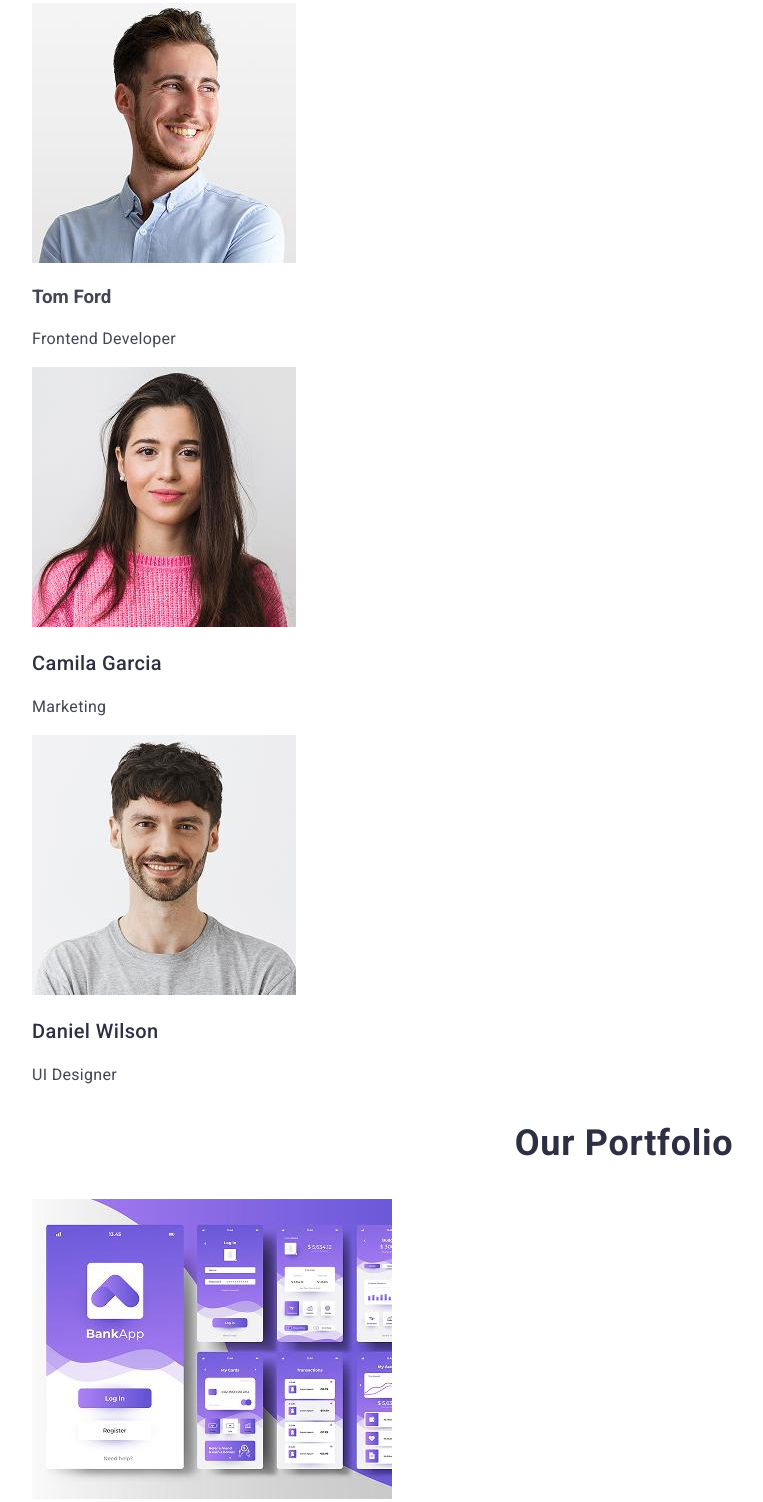
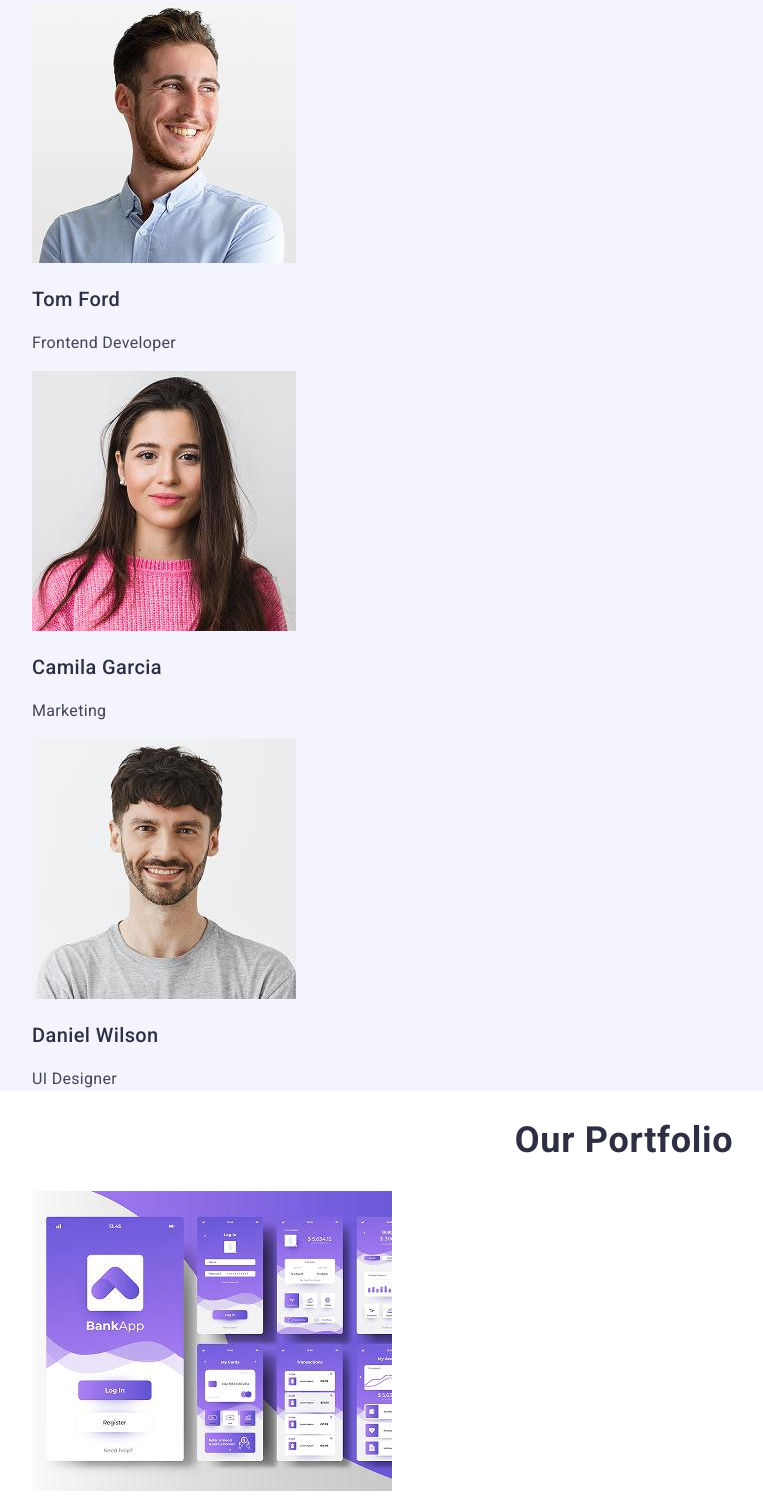
Before and after one commit to asia-skoromna458/goit-markup-hw-02, a plain HTML site: page index.html in a window 1280 px wide. Shown: the part 1260-2762 px from the top of the page, without its empty margins (16-779 px from the left). Drawn offline with Linux system fonts and the light colour scheme.

Commit message:
add styles

```diff
--- a/css/styles.css
+++ b/css/styles.css
@@ -110,8 +110,14 @@ a{
 .section-heading{
     font-weight: 700;
         font-size: 36px;
-        line-height: 1.11111;
+        line-height: 1.11;
         letter-spacing: 0.02em;
         text-align: center;
         color: #2e2f42;
 }
+.team-section {
+    background-color: #F4F4FD;
+}
+.team-item {
+    background-color: #FFFFFF;
+}
--- a/index.html
+++ b/index.html
@@ -83,10 +83,10 @@
           </li>
         </ul>
       </section>
-      <section id="contacts">
+      <section id="contacts" class="team-section">
         <h2 class="section-heading">Our Team</h2>
         <ul>
-          <li>
+          <li class="team-item">
             <img
               src="./images/card-1.jpg"
               alt="Mark Guerrero"
@@ -103,7 +103,7 @@
               width="264"
               height="260"
             />
-            <h3 class="">Tom Ford</h3>
+            <h3 class="section-title">Tom Ford</h3>
             <p class="section-text">Frontend Developer</p>
           </li>
           <li>
@@ -129,7 +129,7 @@
         </ul>
       </section>
       <section id="portfolio">
-        <p class="section-heading">Our Portfolio</p>
+        <h2 class="section-heading">Our Portfolio</h2>
         <ul>
           <li>
             <img
@@ -198,7 +198,7 @@
       <a class="logo footer-logo" href="index.html"
         >Web<span class="logo-part">Studio</span></a
       >
-      <p class="footer=text">
+      <p class="footer-text">
         Increase the flow of customers and sales for your business with digital
         marketing & growth solutions.
       </p>
```
